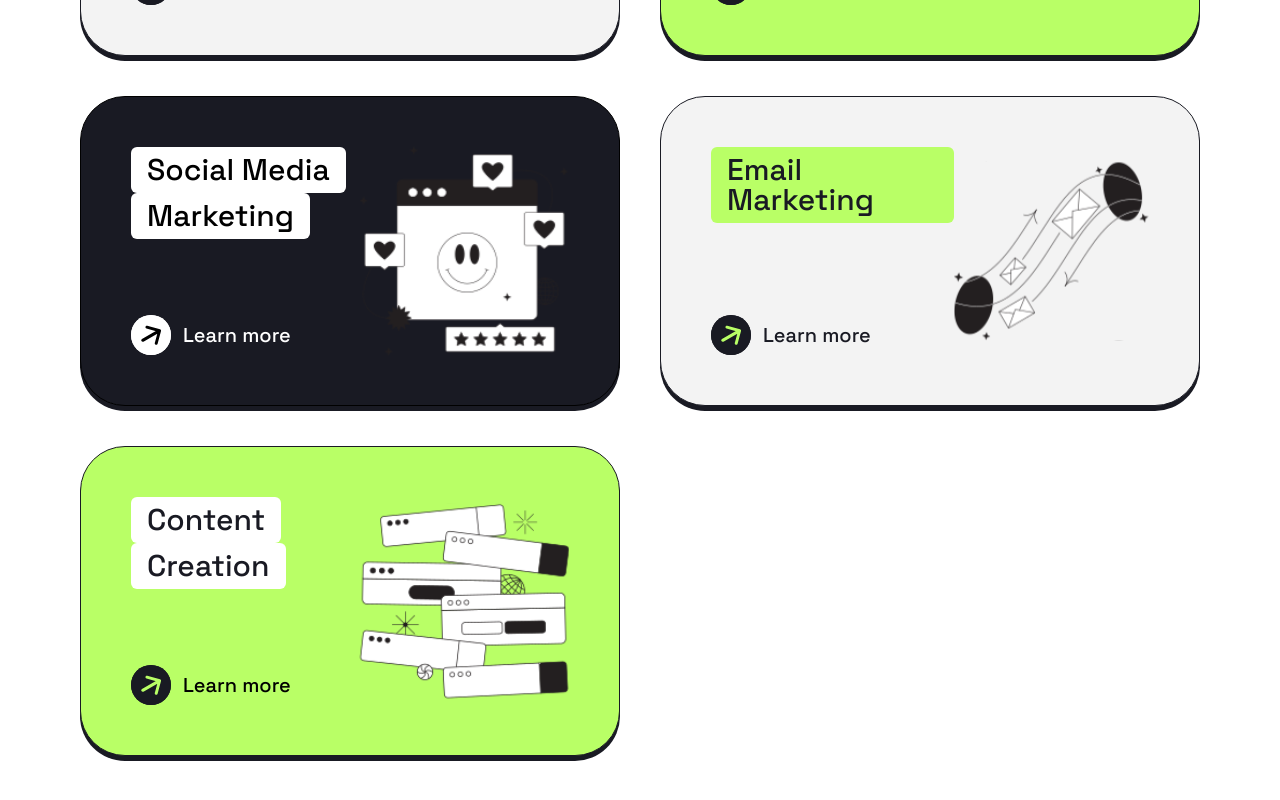
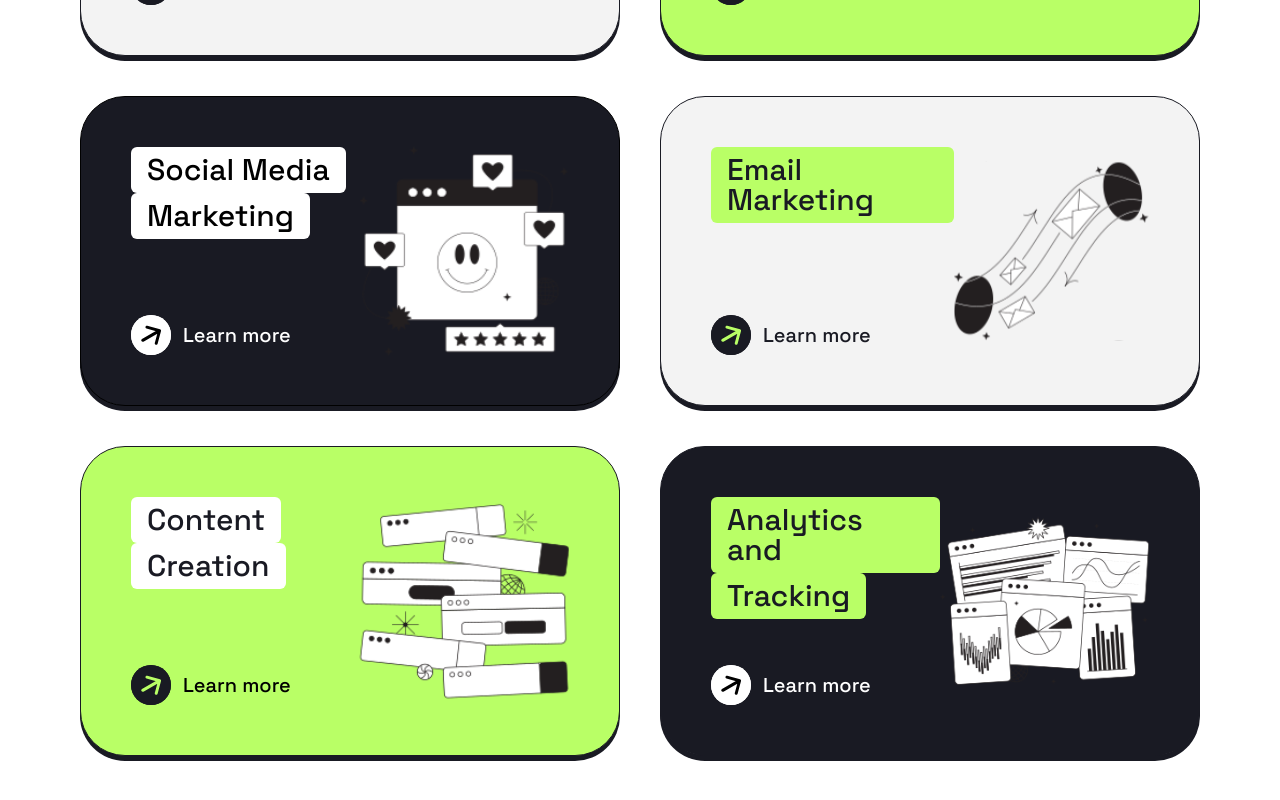
Before and after one commit to sennaBruno/positivus_landing, a Next.js app: page / in a window 1280 px wide. Shown: the part 1411-2211 px from the top of the page. Built offline with nearby package versions, Linux system fonts and the light colour scheme.

Commit message:
feat: add Analytics and Tracking service card with unique illustration and design

```diff
--- a/src/components/sections/Services.tsx
+++ b/src/components/sections/Services.tsx
@@ -73,6 +73,21 @@ const Services = () => {
       learnMoreIconBackground: colors.bgDark,
       learnMoreTextColor: colors.black
     },
+    {
+      title: 'Analytics and Tracking',
+      imageSrc: '/Illustration (5).svg',
+      backgroundColor: colors.bgDark,
+      imageWidth: 210,
+      imageHeight: 170,
+      isHorizontal: true,
+      titleSplit: true,
+      titleBackground: colors.bgGreen,
+      textColor: colors.dark,
+      learnMoreIcon: '/Icon (1).svg',
+      learnMoreIconSize: 41,
+      learnMoreIconBackground: colors.bgWhite,
+      learnMoreTextColor: colors.white
+    },
   ];
 
   return (
```
Also changed, not shown: public/Illustration (5).svg (added).
